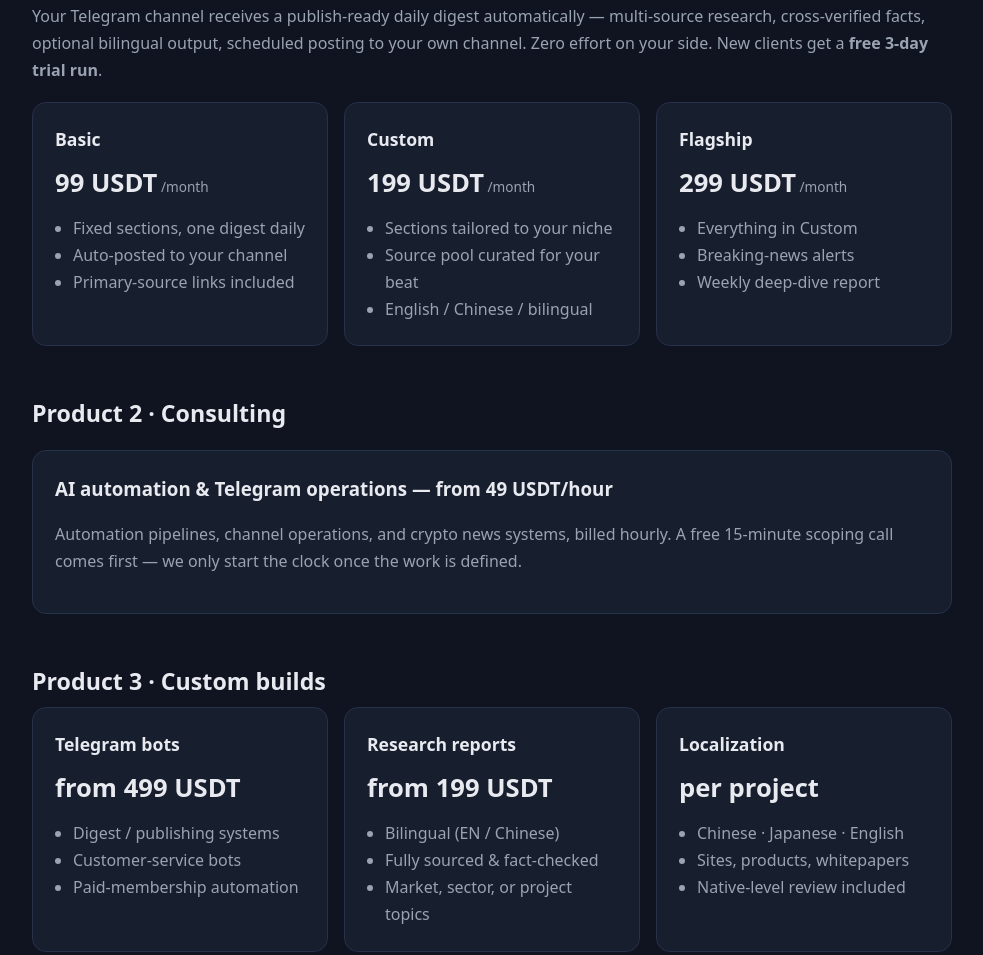
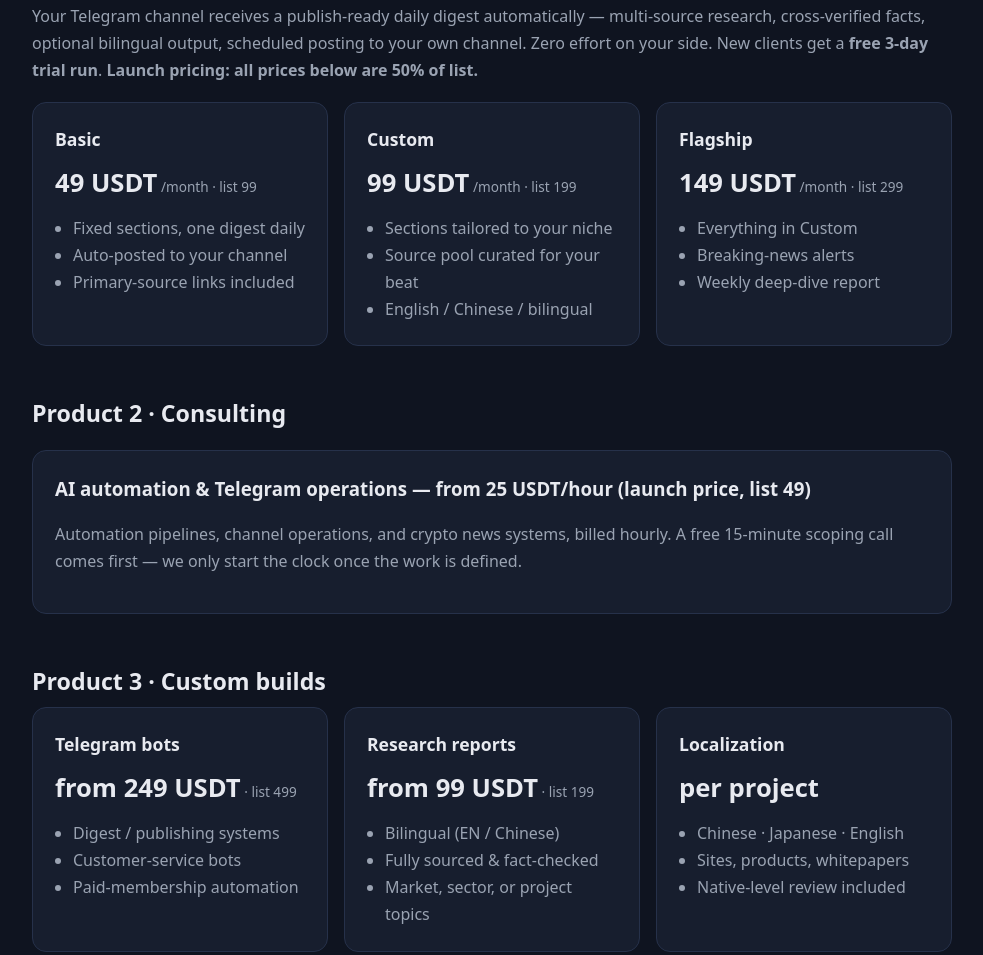
Before and after one commit to vip712/aiea-en, a plain HTML site: page public/index.html in a window 1280 px wide. Shown: the part 499-1454 px from the top of the page, without its empty margins (148-1131 px from the left). Drawn offline with Linux system fonts and the light colour scheme.

Commit message:
Launch pricing: all services at 50% of list (Track A 49/99/149, consulting 25/hr, bots from 249, reports from 99)

```diff
--- a/public/index.html
+++ b/public/index.html
@@ -59,11 +59,11 @@ footer{margin-top:56px;border-top:1px solid var(--line);padding-top:20px;color:v
 </section>
 
 <h2>Product 1 · Done-for-you channel digest</h2>
-<p class="sub">Your Telegram channel receives a publish-ready daily digest automatically — multi-source research, cross-verified facts, optional bilingual output, scheduled posting to your own channel. Zero effort on your side. New clients get a <b>free 3-day trial run</b>.</p>
+<p class="sub">Your Telegram channel receives a publish-ready daily digest automatically — multi-source research, cross-verified facts, optional bilingual output, scheduled posting to your own channel. Zero effort on your side. New clients get a <b>free 3-day trial run</b>. <b>Launch pricing: all prices below are 50% of list.</b></p>
 <div class="cards">
   <div class="card">
     <h3>Basic</h3>
-    <div class="price">99 USDT<small> /month</small></div>
+    <div class="price">49 USDT<small> /month · list 99</small></div>
     <ul>
       <li>Fixed sections, one digest daily</li>
       <li>Auto-posted to your channel</li>
@@ -72,7 +72,7 @@ footer{margin-top:56px;border-top:1px solid var(--line);padding-top:20px;color:v
   </div>
   <div class="card">
     <h3>Custom</h3>
-    <div class="price">199 USDT<small> /month</small></div>
+    <div class="price">99 USDT<small> /month · list 199</small></div>
     <ul>
       <li>Sections tailored to your niche</li>
       <li>Source pool curated for your beat</li>
@@ -81,7 +81,7 @@ footer{margin-top:56px;border-top:1px solid var(--line);padding-top:20px;color:v
   </div>
   <div class="card">
     <h3>Flagship</h3>
-    <div class="price">299 USDT<small> /month</small></div>
+    <div class="price">149 USDT<small> /month · list 299</small></div>
     <ul>
       <li>Everything in Custom</li>
       <li>Breaking-news alerts</li>
@@ -92,7 +92,7 @@ footer{margin-top:56px;border-top:1px solid var(--line);padding-top:20px;color:v
 
 <h2>Product 2 · Consulting</h2>
 <div class="panel">
-  <h3>AI automation &amp; Telegram operations — from 49 USDT/hour</h3>
+  <h3>AI automation &amp; Telegram operations — from 25 USDT/hour (launch price, list 49)</h3>
   <p>Automation pipelines, channel operations, and crypto news systems, billed hourly. A free 15-minute scoping call comes first — we only start the clock once the work is defined.</p>
 </div>
 
@@ -100,7 +100,7 @@ footer{margin-top:56px;border-top:1px solid var(--line);padding-top:20px;color:v
 <div class="cards">
   <div class="card">
     <h3>Telegram bots</h3>
-    <div class="price">from 499 USDT</div>
+    <div class="price">from 249 USDT<small> · list 499</small></div>
     <ul>
       <li>Digest / publishing systems</li>
       <li>Customer-service bots</li>
@@ -109,7 +109,7 @@ footer{margin-top:56px;border-top:1px solid var(--line);padding-top:20px;color:v
   </div>
   <div class="card">
     <h3>Research reports</h3>
-    <div class="price">from 199 USDT</div>
+    <div class="price">from 99 USDT<small> · list 199</small></div>
     <ul>
       <li>Bilingual (EN / Chinese)</li>
       <li>Fully sourced &amp; fact-checked</li>
@@ -162,28 +162,28 @@ footer{margin-top:56px;border-top:1px solid var(--line);padding-top:20px;color:v
 </section>
 
 <h2>产品一 · 频道日报系统（托管订阅）</h2>
-<p class="sub">你的 Telegram 频道每天自动收到一篇可直接发布的行业日报：多源抓取、交叉核实、双语可选、定时自动发布。你什么都不用管。新客户可<b>免费试跑 3 天</b>。</p>
+<p class="sub">你的 Telegram 频道每天自动收到一篇可直接发布的行业日报：多源抓取、交叉核实、双语可选、定时自动发布。你什么都不用管。新客户可<b>免费试跑 3 天</b>。<b>首发价：以下价格均为定价的 50%。</b></p>
 <div class="cards">
   <div class="card">
     <h3>基础版</h3>
-    <div class="price">99 USDT<small> /月</small></div>
+    <div class="price">49 USDT<small> /月 · 定价 99</small></div>
     <ul><li>固定栏目，每日一篇</li><li>自动发布到你的频道</li><li>附一手来源链接</li></ul>
   </div>
   <div class="card">
     <h3>定制版</h3>
-    <div class="price">199 USDT<small> /月</small></div>
+    <div class="price">99 USDT<small> /月 · 定价 199</small></div>
     <ul><li>栏目按你的赛道定制</li><li>信息源池按需筛选</li><li>中 / 英 / 双语可选</li></ul>
   </div>
   <div class="card">
     <h3>旗舰版</h3>
-    <div class="price">299 USDT<small> /月</small></div>
+    <div class="price">149 USDT<small> /月 · 定价 299</small></div>
     <ul><li>含定制版全部内容</li><li>突发新闻推送</li><li>每周深度周报</li></ul>
   </div>
 </div>
 
 <h2>产品二 · 付费咨询</h2>
 <div class="panel">
-  <h3>AI 自动化与 Telegram 运营咨询 — 49 USDT / 小时起</h3>
+  <h3>AI 自动化与 Telegram 运营咨询 — 25 USDT / 小时起（首发价，定价 49）</h3>
   <p>先免费聊 15 分钟确认需求，需求定清楚了再开始计时。</p>
 </div>
 
@@ -191,12 +191,12 @@ footer{margin-top:56px;border-top:1px solid var(--line);padding-top:20px;color:v
 <div class="cards">
   <div class="card">
     <h3>Telegram 机器人</h3>
-    <div class="price">499 USDT 起</div>
+    <div class="price">249 USDT 起<small> · 定价 499</small></div>
     <ul><li>日报 / 发布系统</li><li>客服机器人</li><li>付费会员自动开通</li></ul>
   </div>
   <div class="card">
     <h3>行业研究报告</h3>
-    <div class="price">199 USDT 起</div>
+    <div class="price">99 USDT 起<small> · 定价 199</small></div>
     <ul><li>中英双语</li><li>带来源、经核查</li><li>市场 / 赛道 / 项目课题</li></ul>
   </div>
   <div class="card">
```
